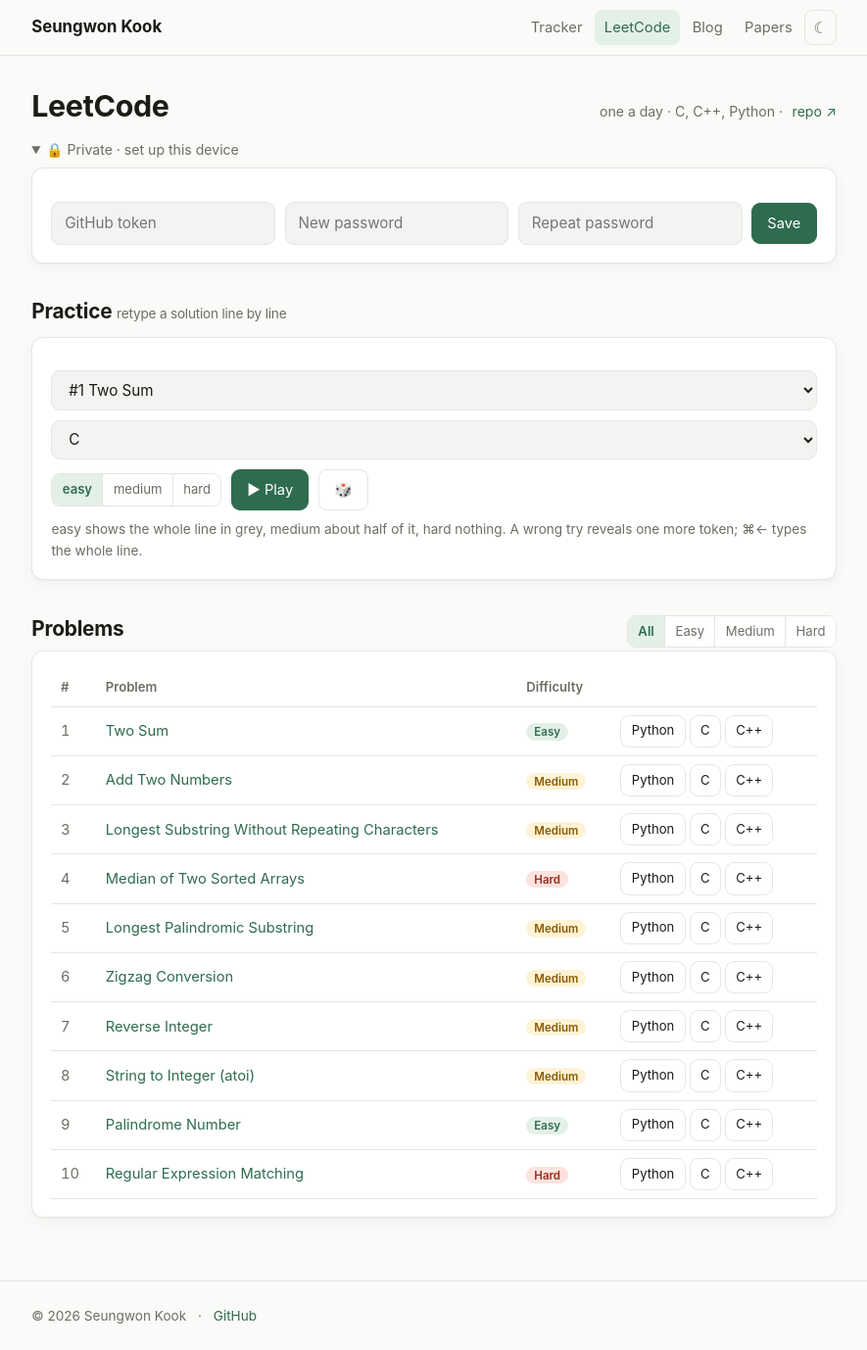
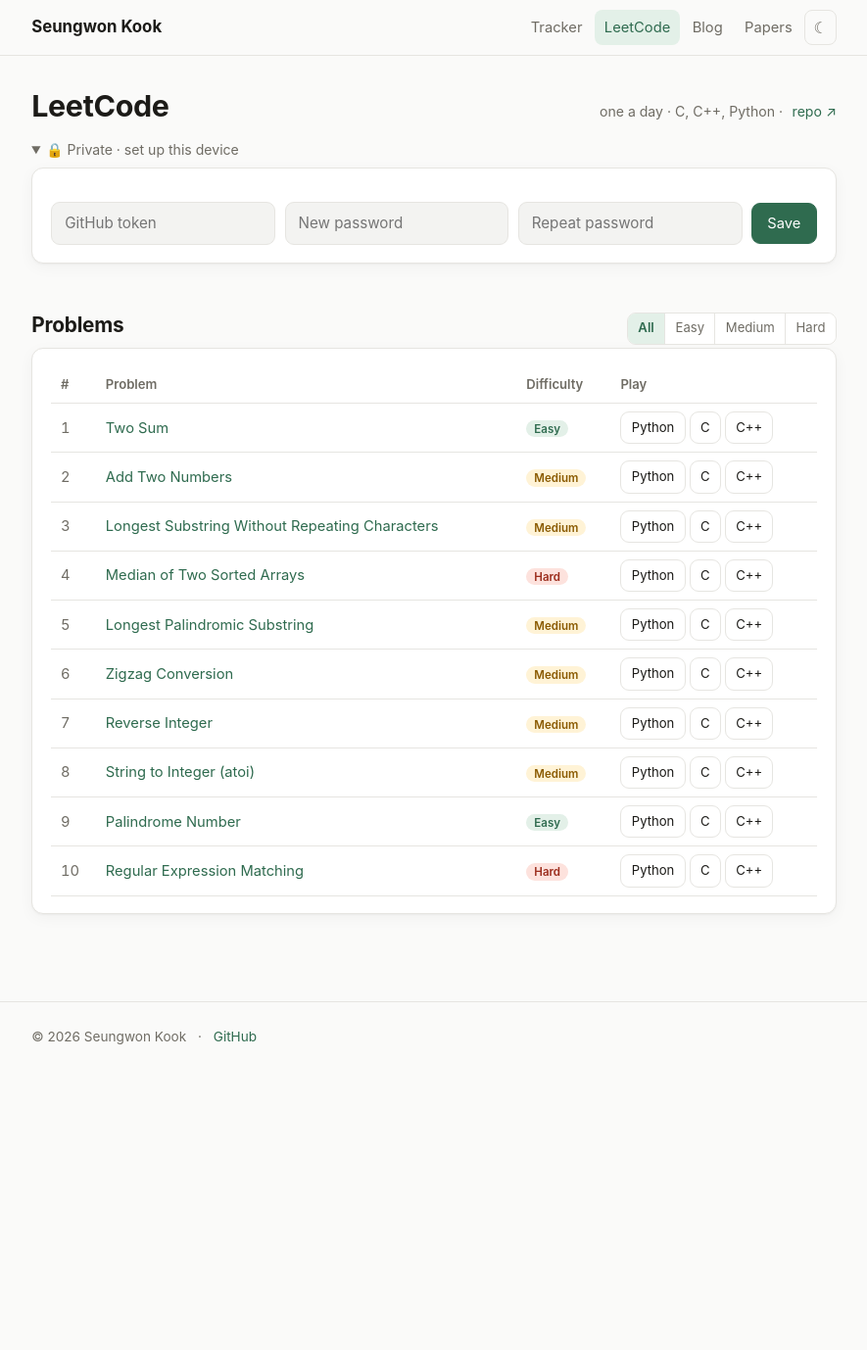
Before and after one commit to Aiant5615/Aiant5615.github.io, a Jekyll site: the page built from leetcode/index.html, in a window 1280 px wide and 1378 px high. Shown: the whole window at 98% size, without its empty margins (197-1082 px from the left). Built offline with Jekyll 4.4.1, drawn with Linux system fonts in a browser that asks for light colours.

Commit message:
LeetCode: drop the Practice launcher; Play column in the table; mode switch in the game header
Co-Authored-By: Claude Opus 5.5 <noreply@anthropic.com>

```diff
--- a/assets/css/style.css
+++ b/assets/css/style.css
@@ -504,3 +504,5 @@ body:has(#lc-body.playing) #lc-connect { display: none; }   /* the game gets the
 
 /* the coding game alone uses the whole window */
 main.container:has(#lc-body.playing) { max-width: none; padding: 0 clamp(1.2rem, 3vw, 3rem); }
+.game-title { display: flex; align-items: center; gap: .7rem; flex-wrap: wrap; }
+.game-mode button { padding: .2rem .6rem; font-size: .8rem; }
--- a/assets/js/lc-game.js
+++ b/assets/js/lc-game.js
@@ -115,7 +115,7 @@
     const root = $("lc-game"); if (!root || !G) return;
     const p = G.problem, done = G.idx >= G.lines.length;
     const head = `<div class="game-head">
-        <div><b>${LANG_NAME[G.lang]}</b> <span class="muted">· ${G.mode} mode</span></div>
+        <div class="game-title"><b>${LANG_NAME[G.lang]}</b><div class="seg game-mode">${["easy", "medium", "hard"].map(m => `<button type="button" data-gm="${m}" class="${m === G.mode ? "on" : ""}" title="Restart this problem in ${m} mode">${m}</button>`).join("")}</div></div>
         <div class="game-meta"><span>line <b>${Math.min(G.idx + 1, G.lines.length)}</b>/${G.lines.length}</span><button type="button" class="btn btn-sm" id="game-quit">Quit</button></div>
       </div>
       <div class="game-track" title="${G.idx} of ${G.lines.length} lines done"><div class="road"></div><span class="flag">🏁</span><span class="runner" id="game-runner" style="left:${(G.prevPct || 0).toFixed(1)}%">${done ? "🎉" : "🏃"}</span></div>`;
@@ -133,6 +133,7 @@
       root.querySelectorAll("[data-mode]").forEach(b => b.addEventListener("click", () => start(G.problem, G.lang, b.dataset.mode)));
       root.querySelector("#game-random").addEventListener("click", () => window.LCGame.random());
       root.querySelector("#game-quit").addEventListener("click", quit);
+      wireMode(root);
       return;
     }
     const line = G.lines[G.idx], indent = line.match(/^\s*/)[0];
@@ -158,7 +159,9 @@
     paint(input.value);
     root.querySelector("#game-skip").addEventListener("click", skip);
     root.querySelector("#game-quit").addEventListener("click", quit);
+    wireMode(root);
   }
+  const wireMode = root => root.querySelectorAll(".game-mode button").forEach(b => b.addEventListener("click", () => { if (b.dataset.gm !== G.mode) start(G.problem, G.lang, b.dataset.gm); }));
 
   // the runner starts where it stood on the previous render and glides to the new position (one step per finished line)
   function moveRunner() {
@@ -263,29 +266,8 @@
     }));
   }
 
-  // the launcher: problem + language + mode pickers
-  function renderLauncher(root, problems) {
-    const playable_ = problems.filter(p => Object.keys(p.langs || {}).length);
-    if (!playable_.length) { root.innerHTML = ""; return; }
-    const sel = (id, opts) => `<select id="${id}" class="search" style="margin:0;min-width:0">${opts}</select>`;
-    root.innerHTML = `<div class="form-actions">
-        ${sel("game-problem", playable_.map((p, i) => `<option value="${i}">${esc((p.id != null ? "#" + p.id + " " : "") + p.title)}</option>`).join(""))}
-        ${sel("game-lang", "")}
-        <div class="seg" id="game-mode">${["easy", "medium", "hard"].map((m, i) => `<button type="button" data-m="${m}" class="${i === 0 ? "on" : ""}">${m}</button>`).join("")}</div>
-        <button type="button" class="btn btn-primary" id="game-start">▶ Play</button><button type="button" class="btn" id="game-random2" title="Random problem, language and mode">🎲</button>
-      </div><p class="small muted" style="margin:.5rem 0 0">easy shows the whole line in grey, medium about half of it, hard nothing. A wrong try reveals one more token; ⌘← types the whole line.</p>`;
-    const langSel = root.querySelector("#game-lang"), probSel = root.querySelector("#game-problem");
-    const fillLangs = () => { const p = playable_[+probSel.value]; langSel.innerHTML = Object.keys(p.langs).map(k => `<option value="${k}">${LANG_NAME[k] || k}</option>`).join(""); };
-    probSel.addEventListener("change", fillLangs); fillLangs();
-    let mode = "easy";
-    root.querySelectorAll("#game-mode button").forEach(b => b.addEventListener("click", () => { mode = b.dataset.m; root.querySelectorAll("#game-mode button").forEach(x => x.classList.toggle("on", x === b)); }));
-    root.querySelector("#game-start").addEventListener("click", () => start(playable_[+probSel.value], langSel.value, mode));
-    root.querySelector("#game-random2").addEventListener("click", () => window.LCGame.random());
-    window.LCGame._problems = playable_;
-  }
-
   window.LCGame = {
-    start, renderLauncher, bests,
+    start, bests, setProblems(ps) { window.LCGame._problems = ps.filter(p => Object.keys(p.langs || {}).length); },
     random() {
       const ps = window.LCGame._problems || []; if (!ps.length) return;
       const p = ps[Math.floor(Math.random() * ps.length)], langs = Object.keys(p.langs), modes = ["easy", "medium", "hard"];
--- a/assets/js/leetcode.js
+++ b/assets/js/leetcode.js
@@ -58,7 +58,7 @@
           <td>${p.difficulty ? `<span class="diff diff-${p.difficulty.toLowerCase()}">${p.difficulty}</span>` : ""}</td>
           <td class="small">${LANGS.map(([k, l]) => p.langs[k] ? `<button type="button" class="btn btn-sm game-play" data-slug="${esc(p.slug)}" data-lang="${k}" title="Play this solution in ${l}">${l}</button>` : "").join(" ")}</td></tr>`;
       });
-      root.innerHTML = rows.length ? `<div style="overflow-x:auto"><table class="lc-table"><thead><tr><th>#</th><th>Problem</th><th>Difficulty</th><th></th></tr></thead><tbody>${rows.join("")}</tbody></table></div>` : `<div class="empty">Nothing matches.</div>`;
+      root.innerHTML = rows.length ? `<div style="overflow-x:auto"><table class="lc-table"><thead><tr><th>#</th><th>Problem</th><th>Difficulty</th><th>Play</th></tr></thead><tbody>${rows.join("")}</tbody></table></div>` : `<div class="empty">Nothing matches.</div>`;
       root.querySelectorAll(".game-play").forEach(b => b.addEventListener("click", () => { const p = P.find(x => x.slug === b.dataset.slug); if (p) window.LCGame.start(p, b.dataset.lang, "easy"); }));
     };
     if (filterRoot) {
@@ -93,7 +93,7 @@
   function renderPublic() {
     const empty = P.length === 0;
     $("lc-onboarding").hidden = !empty; $("lc-sections").hidden = empty;
-    if (!empty) { renderTable($("lc-table"), $("lc-filter")); if (window.LCGame) window.LCGame.renderLauncher($("lc-game-launch"), P); }
+    if (!empty) { renderTable($("lc-table"), $("lc-filter")); if (window.LCGame) window.LCGame.setProblems(P); }
   }
   function renderPrivate() {
     const on = !!V.token() && P.length > 0;
--- a/leetcode/index.html
+++ b/leetcode/index.html
@@ -28,8 +28,6 @@ noindex: true
     <div id="lc-practice"></div>
   </div>
 
-  <h2>Practice <span class="small muted" style="font-weight:400">retype a solution line by line</span></h2>
-  <div class="card" id="lc-game-launch"></div>
 
   <div class="section-head"><h2>Problems</h2><div id="lc-filter"></div></div>
   <div class="card" id="lc-table"></div>
```
